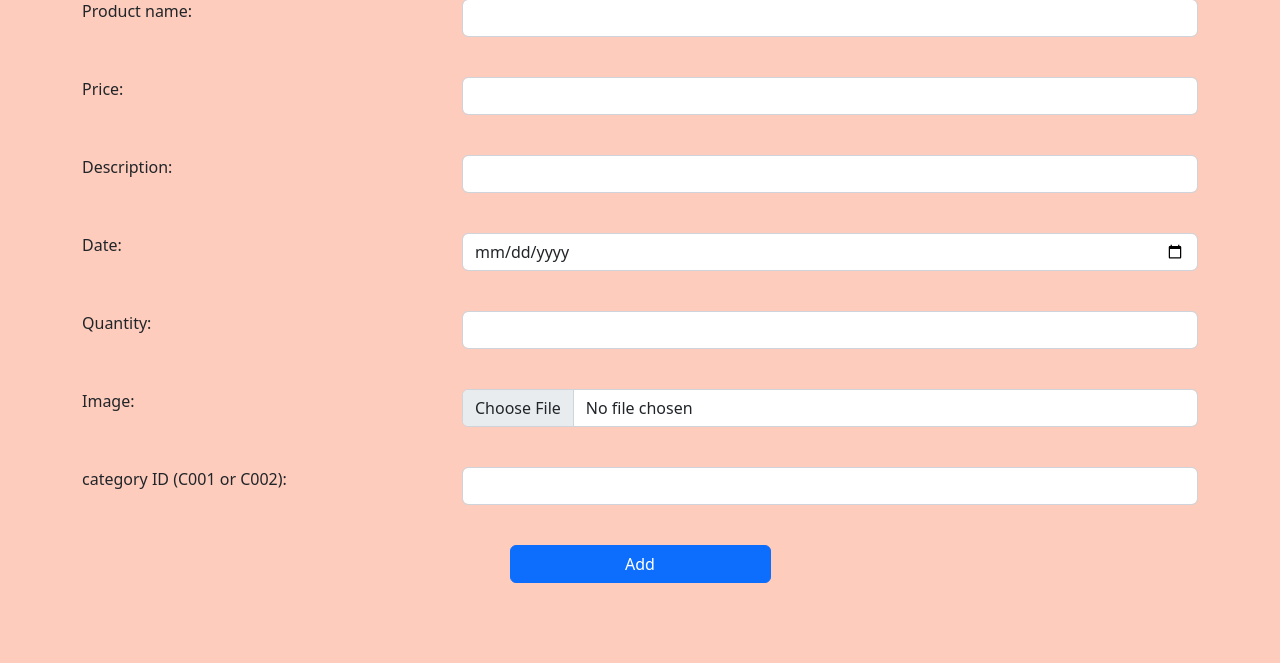
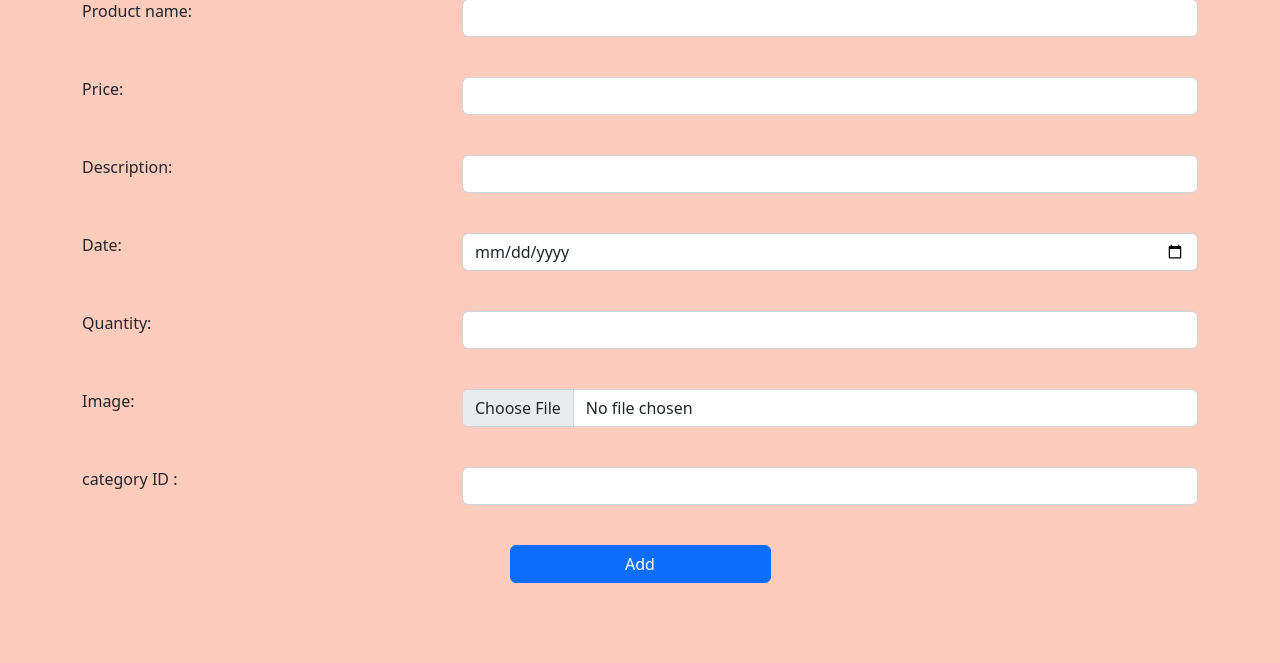
Before and after one commit to Balette17/Shop_GCC200081, a PHP site: page /addproduct.php in a window 1280 px wide. Shown: the part 103-766 px from the top of the page. Run offline with PHP 8.4, Linux system fonts and the light colour scheme; data that the repository does not hold is empty; some libraries are stand-ins or nearby versions.

Commit message:
Category name fixed

```diff
--- a/addproduct.php
+++ b/addproduct.php
@@ -86,7 +86,7 @@ if($flag)
         </div>
         <!--  -->
         <div class="row mb-3">
-            <label for="" class="col-lg-4">category ID (C001 or C002):</label>
+            <label for="" class="col-lg-4">category ID :</label>
             <div class="col-lg-8">
                 <input type="text" class="form-control" name="pcatid">
                 <br>
```
